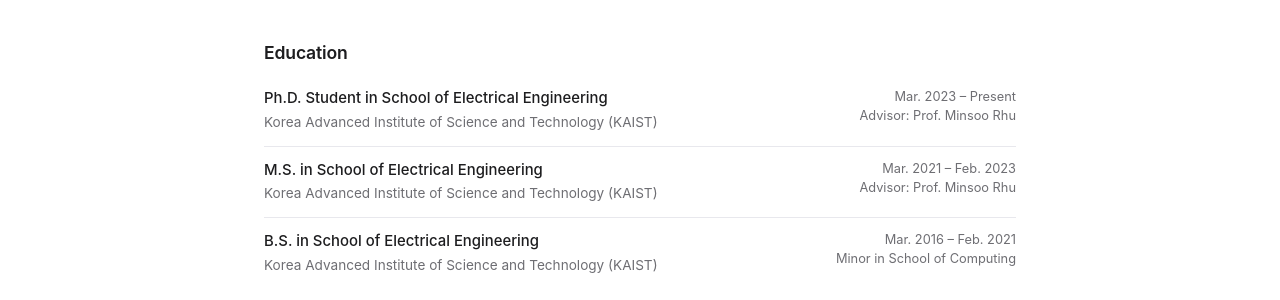
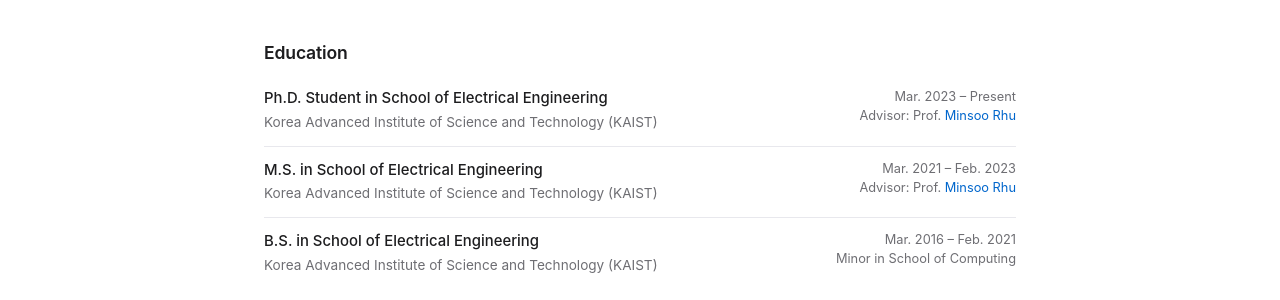
Before and after one commit to bangjh0430/bangjh0430.github.io, a Jekyll site: the page built from index.html, in a window 1280 px wide and 900 px high. Shown: the part 302-602 px from the top of the window. Built offline with Jekyll 4.4.1, drawn with Linux system fonts in a browser that asks for light colours.

Commit message:
Add link to advisor profile

```diff
--- a/index.html
+++ b/index.html
@@ -47,14 +47,14 @@
           <span class="entry-title">Ph.D. Student in School of Electrical Engineering</span>
           <span class="entry-sub">Korea Advanced Institute of Science and Technology (KAIST)</span>
         </div>
-        <div class="entry-aside">Mar. 2023 &ndash; Present<br>Advisor: Prof. Minsoo Rhu</div>
+        <div class="entry-aside">Mar. 2023 &ndash; Present<br>Advisor: Prof. <a href="https://sites.google.com/view/kaist-via/people/professor" target="_blank">Minsoo Rhu</a></div>
       </div>
       <div class="entry">
         <div class="entry-main">
           <span class="entry-title">M.S. in School of Electrical Engineering</span>
           <span class="entry-sub">Korea Advanced Institute of Science and Technology (KAIST)</span>
         </div>
-        <div class="entry-aside">Mar. 2021 &ndash; Feb. 2023<br>Advisor: Prof. Minsoo Rhu</div>
+        <div class="entry-aside">Mar. 2021 &ndash; Feb. 2023<br>Advisor: Prof. <a href="https://sites.google.com/view/kaist-via/people/professor" target="_blank">Minsoo Rhu</a></div>
       </div>
       <div class="entry">
         <div class="entry-main">
```
